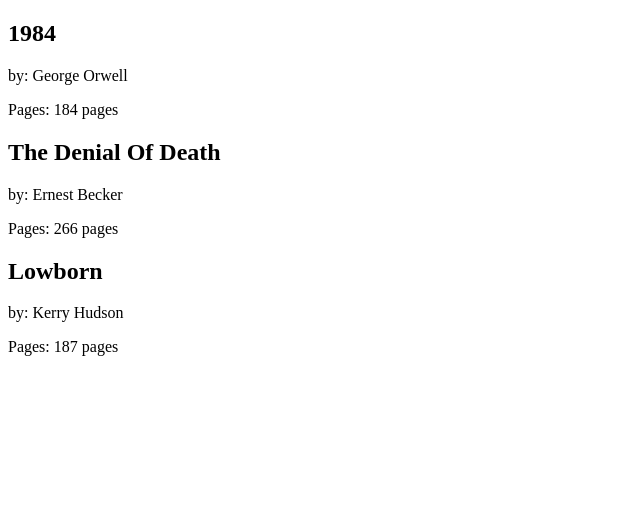
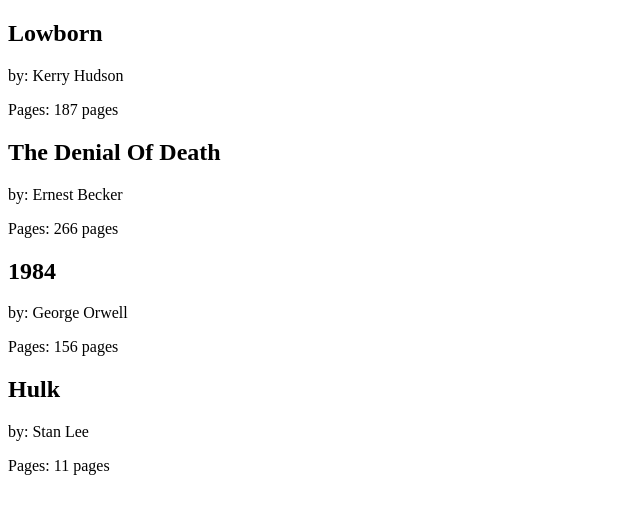
Before and after one commit to pstrauli/react-one, a React (Create React App) app: page / in a window 1280 px wide. Shown: the top 514 px of the page, without its empty margins (0-640 px from the left). Built offline with nearby package versions, Linux system fonts and the light colour scheme.

Commit message:
bookList array added + .map()

```diff
--- a/src/index.js
+++ b/src/index.js
@@ -1,5 +1,14 @@
 import React from 'react'
 import { render } from 'react-dom'
+
+let bookList = [
+  {"title": "Lowborn", "author": "Kerry Hudson", "pages": 187},
+  {"title": "The Denial Of Death", "author": "Ernest Becker", "pages": 266},
+  {"title": "1984", "author": "George Orwell", "pages": 156},
+  {"title": "Hulk", "author": "Stan Lee", "pages": 11}
+
+]
+// array of data
 
 const Book = ({title, author, pages}) => {
   return (
@@ -10,17 +19,27 @@ const Book = ({title, author, pages}) => {
     </section>
   )
 }
+// variable called Book with 3 parameters, returns HTML populated by those parameters
 
-const Library = () => {
+const Library = ({books}) => {
   return (
     <div>
-      <Book title="1984" author="George Orwell" pages={184}/>
-      <Book title="The Denial Of Death" author="Ernest Becker" pages={266}/>
-      <Book title="Lowborn" author="Kerry Hudson" pages={187}/>
+      {books.map(
+        (book, i) => <Book
+                        key={i}
+                        title={book.title}
+                        author={book.author}
+                        pages={book.pages}/>
+      )}
     </div>
   )
 }
+// variable called Library
+// takes argument of books which in render method is equated with the variable booKlist with
+// all the info in it.
+// returns a div containing a new array created by .map() which takes books (aka bookList) and
+// creates for each iteration an HTML tag
 
 render(
-  <Library />,
+  <Library books={bookList} />,
   document.getElementById('root'))
```
